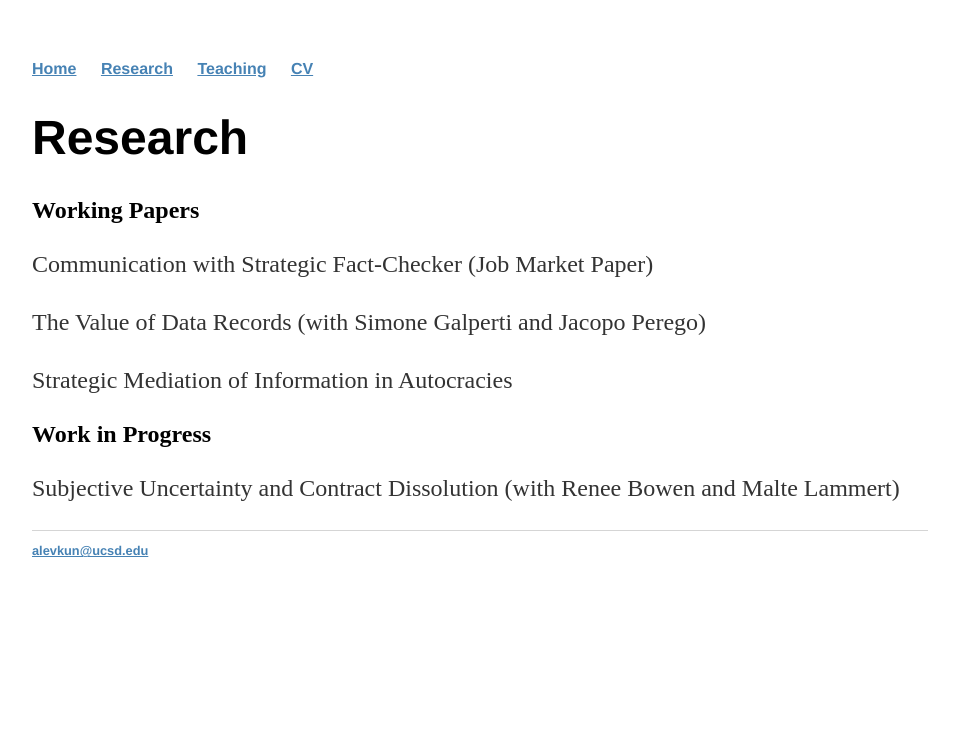
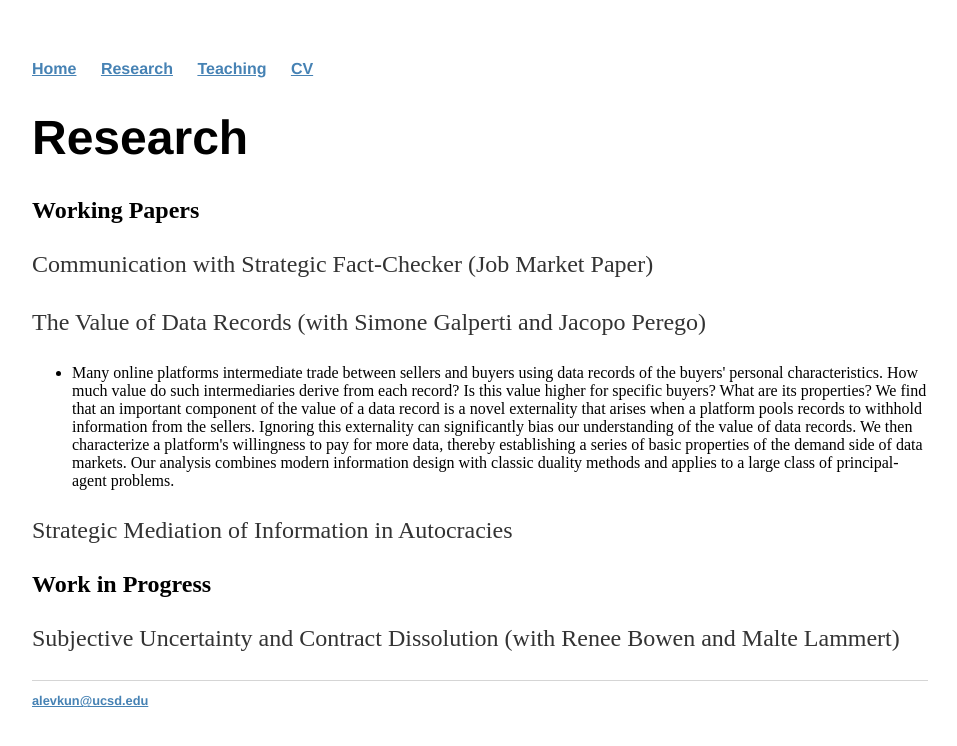
Before and after one commit to alevkun/alevkun.github.io, a Jekyll site: the page built from research/index.html, in a window 1280 px wide. Shown: the top 746 px of the page, without its empty margins (160-1117 px from the left). Built offline with Jekyll 4.4.1, drawn with Linux system fonts in a browser that asks for light colours.

Commit message:
Update index.html

```diff
--- a/research/index.html
+++ b/research/index.html
@@ -6,6 +6,9 @@ title: Research
 <h2> Working Papers </h2>
 <p> Communication with Strategic Fact-Checker (Job Market Paper) </p>
 <p> The Value of Data Records (with Simone Galperti and Jacopo Perego) </p>
+<ul>
+<li>Many online platforms intermediate trade between sellers and buyers using data records of the buyers' personal characteristics. How much value do such intermediaries derive from each record? Is this value higher for specific buyers? What are its properties? We find that an important component of the value of a data record is a novel externality that arises when a platform pools records to withhold information from the sellers. Ignoring this externality can significantly bias our understanding of the value of data records. We then characterize a platform's willingness to pay for more data, thereby establishing a series of basic properties of the demand side of data markets. Our analysis combines modern information design with classic duality methods and applies to a large class of principal-agent problems.</li>
+</ul>
 <p> Strategic Mediation of Information in Autocracies </p>
 <h2> Work in Progress </h2>
 <p> Subjective Uncertainty and Contract Dissolution (with Renee Bowen and Malte Lammert) </p>
```
